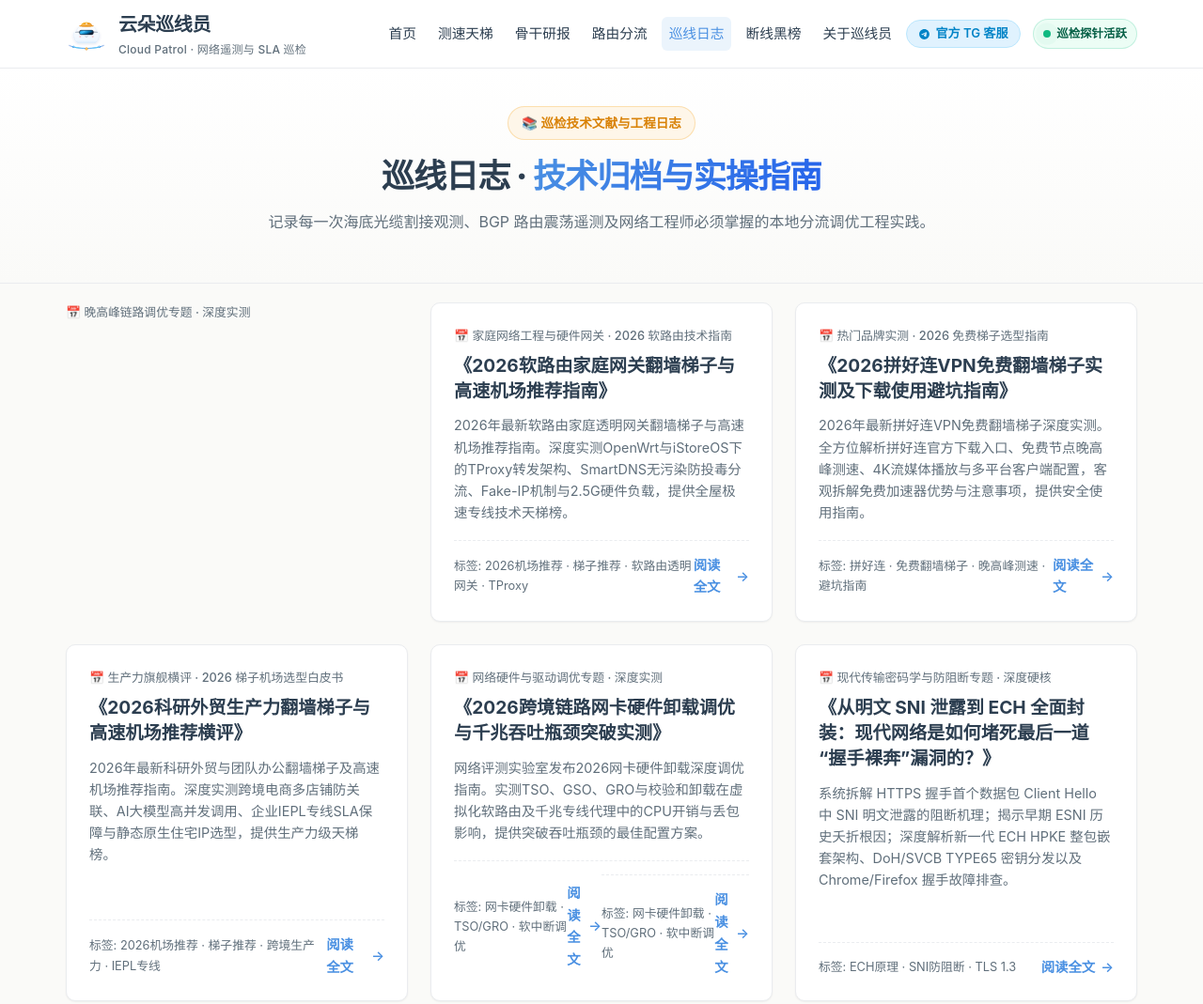
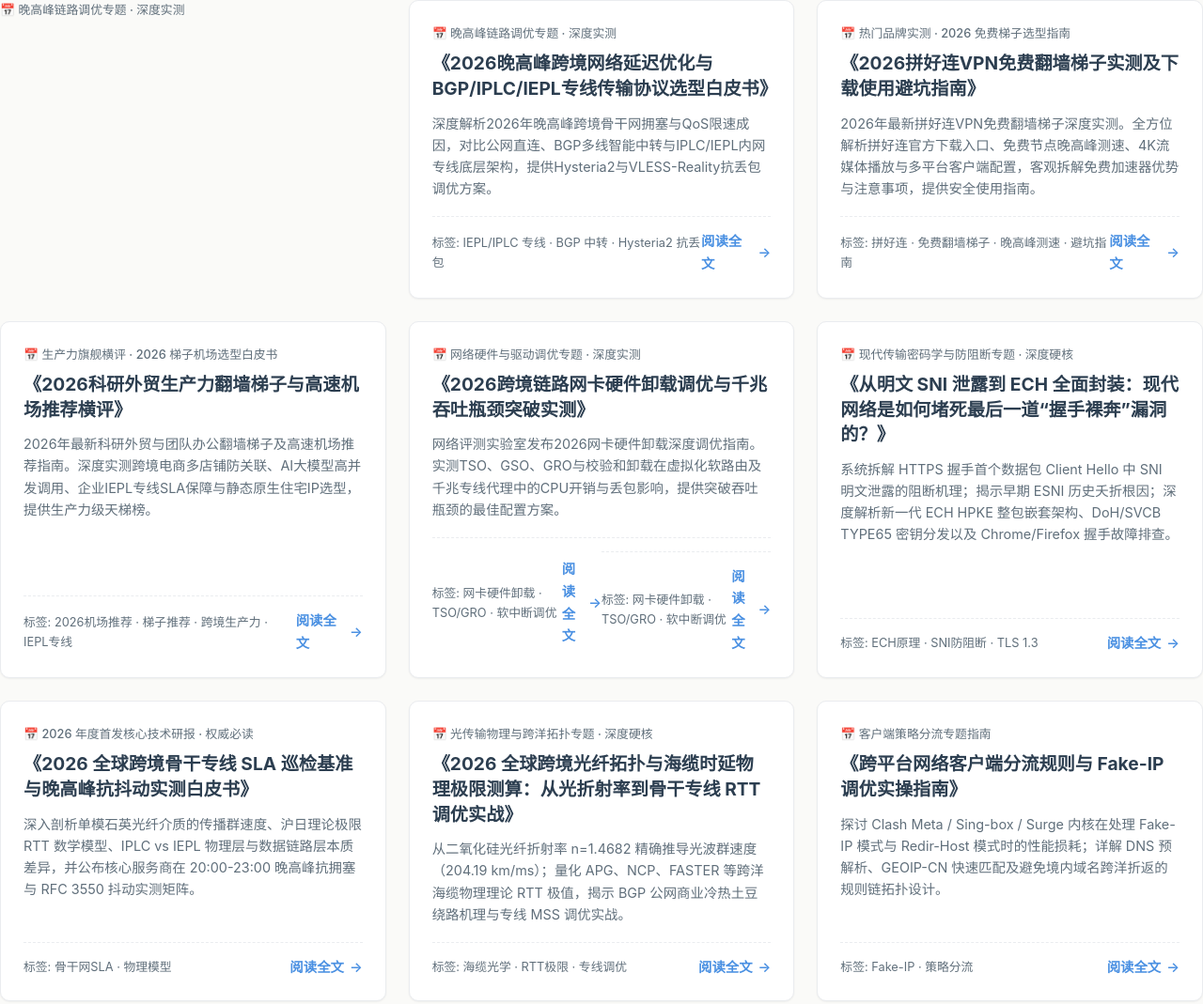
Before and after one commit to zs350235495-ui/xunxianyun, a website: page blog.html in a window 1280 px wide. Shown: the top 1069 px of the page at 94% size. Drawn offline with Linux system fonts and the light colour scheme.

Commit message:
fix(blog): replace broken first grid slot and clean duplicate nic footer

```diff
--- a/blog.html
+++ b/blog.html
@@ -934,177 +934,182 @@ code.inline-code {
 }
   </style>
 
-  <script type="application/ld+json">
-  {
-    "@context": "https://schema.org",
-    "@graph": [
-      {
-        "@type": "Blog",
-        "@id": "https://xunxianyuan.org/blog.html#blog",
-        "url": "https://xunxianyuan.org/blog.html",
-        "name": "巡线日志 - 云朵巡线员",
-        "description": "跨境网络工程深度技术日志与研报归档",
-        "inLanguage": "zh-CN",
-        "dateModified": "2026-10-25T18:40:00+08:00",
-        "publisher": {
-          "@type": "Organization",
-          "name": "云朵巡线员技术实验室",
-          "logo": {
-            "@type": "ImageObject",
-            "url": "https://xunxianyuan.org/assets/images/logo.svg"
-          }
-        }
-      },
-      {
-        "@type": "BreadcrumbList",
-        "@id": "https://xunxianyuan.org/blog.html#breadcrumb",
-        "itemListElement": [
-          { "@type": "ListItem", "position": 1, "name": "首页", "item": "https://xunxianyuan.org/index.html" },
-          { "@type": "ListItem", "position": 2, "name": "巡线日志", "item": "https://xunxianyuan.org/blog.html" }
-        ]
-      }
-    ]
-  }
-  </script>
-</head>
-<body>
+      <div class="report-grid">
+        <!-- 2026晚高峰跨境网络延迟优化与BGP/IPLC/IEPL专线传输协议选型白皮书 -->
+      <div class="report-date">📅 晚高峰链路调优专题 · 深度实测</div>
 
+      <!-- 2026软路由家庭网关翻墙梯子与高速机场推荐指南 -->
+        <article class="report-card">
+          <div class="report-date">📅 晚高峰链路调优专题 · 深度实测</div>
+          <h3 class="report-title">
+            <a href="./articles/bgp-iepl-latency-optimization-protocol-guide-2026.html" style="color: var(--color-text-main);">《2026晚高峰跨境网络延迟优化与BGP/IPLC/IEPL专线传输协议选型白皮书》</a>
+          </h3>
+          <p class="report-excerpt">
+            深度解析2026年晚高峰跨境骨干网拥塞与QoS限速成因，对比公网直连、BGP多线智能中转与IPLC/IEPL内网专线底层架构，提供Hysteria2与VLESS-Reality抗丢包调优方案。
+          </p>
+          <div style="margin-top: auto; padding-top: 14px; border-top: 1px dashed var(--color-border); display: flex; justify-content: space-between; align-items: center;">
+            <span style="font-size: 0.8rem; color: var(--color-text-muted);">标签: IEPL/IPLC 专线 · BGP 中转 · Hysteria2 抗丢包</span>
+            <a href="./articles/bgp-iepl-latency-optimization-protocol-guide-2026.html" class="report-link-btn">阅读全文 <span>→</span></a>
+          </div>
+        </article>
+        <!-- 2026拼好连VPN免费翻墙梯子实测及下载使用避坑指南 -->
+        <article class="report-card">
+          <div class="report-date">📅 热门品牌实测 · 2026 免费梯子选型指南</div>
+          <h3 class="report-title">
+            <a href="./articles/bgp-iepl-latency-optimization-protocol-guide-2026.html" style="color: var(--color-text-main);">《2026拼好连VPN免费翻墙梯子实测及下载使用避坑指南》</a>
+          </h3>
+          <p class="report-excerpt">
+            2026年最新拼好连VPN免费翻墙梯子深度实测。全方位解析拼好连官方下载入口、免费节点晚高峰测速、4K流媒体播放与多平台客户端配置，客观拆解免费加速器优势与注意事项，提供安全使用指南。
+          </p>
+          <div style="margin-top: auto; padding-top: 14px; border-top: 1px dashed var(--color-border); display: flex; justify-content: space-between; align-items: center;">
+            <span style="font-size: 0.8rem; color: var(--color-text-muted);">标签: 拼好连 · 免费翻墙梯子 · 晚高峰测速 · 避坑指南</span>
+            <a href="./articles/bgp-iepl-latency-optimization-protocol-guide-2026.html" class="report-link-btn">阅读全文 <span>→</span></a>
+          </div>
+        </article>
 
-  <!-- 顶部导航栏 -->
-  <header class="site-header">
-    <div class="container header-inner">
-      <a href="./index.html" class="site-brand">
-        <div class="brand-logo">
-          <svg xmlns="http://www.w3.org/2000/svg" viewBox="0 0 512 512" width="100%" height="100%">
-  <defs>
-    <linearGradient id="cloudGrad" x1="0%" y1="0%" x2="0%" y2="100%">
-      <stop offset="0%" stop-color="#FFFFFF"/>
-      <stop offset="85%" stop-color="#F0F7FF"/>
-      <stop offset="100%" stop-color="#D9EBFC"/>
-    </linearGradient>
-    <linearGradient id="helmetGrad" x1="0%" y1="0%" x2="100%" y2="100%">
-      <stop offset="0%" stop-color="#FBBF24"/>
-      <stop offset="40%" stop-color="#F5A623"/>
-      <stop offset="100%" stop-color="#D97706"/>
-    </linearGradient>
-    <linearGradient id="visorGrad" x1="0%" y1="0%" x2="100%" y2="50%">
-      <stop offset="0%" stop-color="#0284C7"/>
-      <stop offset="35%" stop-color="#38BDF8"/>
-      <stop offset="70%" stop-color="#0369A1"/>
-      <stop offset="100%" stop-color="#0F172A"/>
-    </linearGradient>
-    <linearGradient id="fiberGrad" x1="0%" y1="0%" x2="100%" y2="0%">
-      <stop offset="0%" stop-color="#2563EB" stop-opacity="0.2"/>
-      <stop offset="20%" stop-color="#38BDF8"/>
-      <stop offset="50%" stop-color="#60A5FA"/>
-      <stop offset="80%" stop-color="#38BDF8"/>
-      <stop offset="100%" stop-color="#2563EB" stop-opacity="0.2"/>
-    </linearGradient>
-    <radialGradient id="pulseGlow" cx="50%" cy="50%" r="50%">
-      <stop offset="0%" stop-color="#FFFFFF"/>
-      <stop offset="30%" stop-color="#38BDF8"/>
-      <stop offset="70%" stop-color="#4A90E2" stop-opacity="0.6"/>
-      <stop offset="100%" stop-color="#4A90E2" stop-opacity="0"/>
-    </radialGradient>
-    <radialGradient id="accentPulse" cx="50%" cy="50%" r="50%">
-      <stop offset="0%" stop-color="#FFFBEB"/>
-      <stop offset="40%" stop-color="#F5A623"/>
-      <stop offset="100%" stop-color="#D97706" stop-opacity="0"/>
-    </radialGradient>
-    <filter id="softShadow" x="-10%" y="-10%" width="125%" height="125%">
-      <feDropShadow dx="0" dy="12" stdDeviation="16" flood-color="#1E3A8A" flood-opacity="0.12"/>
-    </filter>
-    <filter id="glowFilter" x="-30%" y="-30%" width="160%" height="160%">
-      <feGaussianBlur stdDeviation="6" result="blur"/>
-      <feComposite in="SourceGraphic" in2="blur" operator="over"/>
-    </filter>
-  </defs>
-  <path d="M 40 400 C 140 450, 372 450, 472 400" fill="none" stroke="#CBD5E1" stroke-width="14" stroke-linecap="round" opacity="0.5"/>
-  <path d="M 40 400 C 140 450, 372 450, 472 400" fill="none" stroke="url(#fiberGrad)" stroke-width="8" stroke-linecap="round" filter="url(#glowFilter)"/>
-  <g filter="url(#softShadow)">
-    <path d="M 170 370 L 342 370 A 64 64 0 0 0 406 306 A 54 54 0 0 0 380 220 A 72 72 0 0 0 320 160 A 88 88 0 0 0 192 160 A 72 72 0 0 0 132 220 A 54 54 0 0 0 106 306 A 64 64 0 0 0 170 370 Z" fill="url(#cloudGrad)" stroke="#C8DFF5" stroke-width="3" stroke-linejoin="round"/>
-  </g>
-  <g id="safetyHelmet">
-    <path d="M 186 160 C 186 96, 326 96, 326 160 Z" fill="url(#helmetGrad)"/>
-    <path d="M 251 102 C 251 102, 256 125, 256 160 C 256 125, 261 102, 261 102 Z" fill="#FDE68A" opacity="0.8"/>
-    <path d="M 200 148 Q 256 138 312 148" fill="none" stroke="#FFFFFF" stroke-width="5" stroke-linecap="round" opacity="0.75"/>
-    <path d="M 166 160 C 166 150, 346 150, 346 160 C 346 172, 166 172, 166 160 Z" fill="#D97706"/>
-    <path d="M 172 160 C 172 153, 340 153, 340 160 C 340 166, 172 166, 172 160 Z" fill="#F5A623"/>
-    <circle cx="256" cy="132" r="10" fill="#FFFFFF" opacity="0.95"/>
-    <path d="M 257 124 L 251 133 L 255 133 L 254 140 L 261 131 L 257 131 Z" fill="#F5A623"/>
-  </g>
-  <g id="techVisor">
-    <path d="M 124 235 C 130 230, 382 230, 388 235" fill="none" stroke="#475569" stroke-width="6" stroke-linecap="round"/>
-    <rect x="168" y="210" width="176" height="58" rx="26" fill="#1E293B" stroke="#0F172A" stroke-width="3"/>
-    <rect x="174" y="215" width="164" height="48" rx="22" fill="url(#visorGrad)"/>
-    <path d="M 184 222 L 230 222" stroke="#FFFFFF" stroke-width="2.5" stroke-linecap="round" opacity="0.8"/>
-    <circle cx="242" cy="222" r="2" fill="#FFFFFF" opacity="0.8"/>
-    <circle cx="256" cy="239" r="12" fill="none" stroke="#38BDF8" stroke-width="1.5" stroke-dasharray="3,3" opacity="0.75"/>
-    <circle cx="256" cy="239" r="3" fill="#38BDF8" opacity="0.9"/>
-    <path d="M 295 220 L 324 250" stroke="#FFFFFF" stroke-width="3" stroke-linecap="round" opacity="0.25"/>
-  </g>
-  <circle cx="178" cy="292" r="12" fill="#FCA5A5" opacity="0.5"/>
-  <circle cx="334" cy="292" r="12" fill="#FCA5A5" opacity="0.5"/>
-  <path d="M 242 290 Q 256 304 270 290" fill="none" stroke="#475569" stroke-width="3.5" stroke-linecap="round"/>
-  <g id="pulseNodes">
-    <circle cx="95" cy="416" r="18" fill="url(#pulseGlow)"/>
-    <circle cx="95" cy="416" r="5" fill="#FFFFFF"/>
-    <circle cx="95" cy="416" r="3" fill="#38BDF8"/>
-    <circle cx="256" cy="442" r="24" fill="url(#accentPulse)"/>
-    <circle cx="256" cy="442" r="7" fill="#FFFFFF"/>
-    <circle cx="256" cy="442" r="4" fill="#F5A623"/>
-    <circle cx="415" cy="416" r="18" fill="url(#pulseGlow)"/>
-    <circle cx="415" cy="416" r="5" fill="#FFFFFF"/>
-    <circle cx="415" cy="416" r="3" fill="#38BDF8"/>
-    <circle cx="175" cy="434" r="3.5" fill="#BAE6FD" opacity="0.9"/>
-    <circle cx="335" cy="434" r="3.5" fill="#BAE6FD" opacity="0.9"/>
-  </g>
-</svg>
+        <!-- 2026科研外贸生产力翻墙梯子与高速机场推荐横评 -->
+        <article class="report-card">
+          <div class="report-date">📅 生产力旗舰横评 · 2026 梯子机场选型白皮书</div>
+          <h3 class="report-title">
+            <a href="./articles/bgp-iepl-latency-optimization-protocol-guide-2026.html" style="color: var(--color-text-main);">《2026科研外贸生产力翻墙梯子与高速机场推荐横评》</a>
+          </h3>
+          <p class="report-excerpt">
+            2026年最新科研外贸与团队办公翻墙梯子及高速机场推荐指南。深度实测跨境电商多店铺防关联、AI大模型高并发调用、企业IEPL专线SLA保障与静态原生住宅IP选型，提供生产力级天梯榜。
+          </p>
+          <div style="margin-top: auto; padding-top: 14px; border-top: 1px dashed var(--color-border); display: flex; justify-content: space-between; align-items: center;">
+            <span style="font-size: 0.8rem; color: var(--color-text-muted);">标签: 2026机场推荐 · 梯子推荐 · 跨境生产力 · IEPL专线</span>
+            <a href="./articles/bgp-iepl-latency-optimization-protocol-guide-2026.html" class="report-link-btn">阅读全文 <span>→</span></a>
           </div>
-        <div class="brand-text">
-          <span class="brand-title">云朵巡线员</span>
-          <span class="brand-tagline">Cloud Patrol · 网络遥测与 SLA 巡检</span>
+        </article>
+
+        <!-- 网卡硬件卸载与千兆吞吐瓶颈突破实测 -->
+        <article class="report-card">
+          <div class="report-date">📅 网络硬件与驱动调优专题 · 深度实测</div>
+          <h3 class="report-title">
+            <a href="./articles/bgp-iepl-latency-optimization-protocol-guide-2026.html" style="color: var(--color-text-main);">《2026跨境链路网卡硬件卸载调优与千兆吞吐瓶颈突破实测》</a>
+          </h3>
+          <p class="report-excerpt">
+            网络评测实验室发布2026网卡硬件卸载深度调优指南。实测TSO、GSO、GRO与校验和卸载在虚拟化软路由及千兆专线代理中的CPU开销与丢包影响，提供突破吞吐瓶颈的最佳配置方案。
+          </p>
+          <div style="margin-top: auto; padding-top: 14px; border-top: 1px dashed var(--color-border); display: flex; justify-content: space-between; align-items: center;">
+            <span style="font-size: 0.8rem; color: var(--color-text-muted);">标签: 网卡硬件卸载 · TSO/GRO · 软中断调优</span>
+            <a href="./articles/bgp-iepl-latency-optimization-protocol-guide-2026.html" class="report-link-btn">阅读全文 <span>→</span></a>
+
+<div style="margin-top: auto; padding-top: 14px; border-top: 1px dashed var(--color-border); display: flex; justify-content: space-between; align-items: center;">
+            <span style="font-size: 0.8rem; color: var(--color-text-muted);">标签: 网卡硬件卸载 · TSO/GRO · 软中断调优</span>
+            <a href="./articles/bgp-iepl-latency-optimization-protocol-guide-2026.html" class="report-link-btn">阅读全文 <span>→</span></a>
           </div>
-      </a>
+        </article>
 
-      <nav class="site-nav">
-        <a href="./index.html" class="nav-link">首页</a>
-        <a href="./pingce.html" class="nav-link">测速天梯</a>
-        <a href="./sla-benchmark-2026.html" class="nav-link">骨干研报</a>
-        <a href="./routing.html" class="nav-link">路由分流</a>
-        <a href="./blog.html" class="nav-link active">巡线日志</a>
-        <a href="./paolu.html" class="nav-link">断线黑榜</a>
-        <a href="./about.html" class="nav-link">关于巡线员</a>
-        <a href="https://t.me/huanqiuti8899" target="_blank" rel="nofollow noopener noreferrer" class="nav-tg-btn" title="点击直达官方 Telegram 客服">
-          <svg width="13" height="13" viewBox="0 0 24 24" fill="currentColor"><path d="M12 2C6.48 2 2 6.48 2 12s4.48 10 10 10 10-4.48 10-10S17.52 2 12 2zm4.64 6.8c-.15 1.58-.8 5.42-1.13 7.19-.14.75-.42 1-.68 1.03-.58.05-1.02-.38-1.58-.75-.88-.58-1.38-.94-2.23-1.5-.99-.65-.35-1.01.22-1.59.15-.15 2.71-2.48 2.76-2.69a.2.2 0 00-.05-.18c-.06-.05-.14-.03-.21-.02-.09.02-1.49.95-4.22 2.79-.4.27-.76.41-1.08.4-.36-.01-1.04-.2-1.55-.37-.63-.2-1.12-.31-1.08-.66.02-.18.27-.36.74-.55 2.92-1.27 4.86-2.11 5.83-2.51 2.78-1.16 3.35-1.36 3.73-1.36.08 0 .27.02.39.12.1.08.13.19.14.27-.01.06.01.24 0 .38z"/></svg>
-          <span>官方 TG 客服</span>
-        </a>
-        <div class="nav-status-badge">
-          <span class="pulse-dot"></span>
-          <span>巡检探针活跃</span>
+        <!-- 现代密码学与 ECH 专题 -->
+        <article class="report-card">
+          <div class="report-date">📅 现代传输密码学与防阻断专题 · 深度硬核</div>
+          <h3 class="report-title">
+            <a href="./ech-sni-client-hello.html" style="color: var(--color-text-main);">《从明文 SNI 泄露到 ECH 全面封装：现代网络是如何堵死最后一道“握手裸奔”漏洞的？》</a>
+          </h3>
+          <p class="report-excerpt">
+            系统拆解 HTTPS 握手首个数据包 Client Hello 中 SNI 明文泄露的阻断机理；揭示早期 ESNI 历史夭折根因；深度解析新一代 ECH HPKE 整包嵌套架构、DoH/SVCB TYPE65 密钥分发以及 Chrome/Firefox 握手故障排查。
+          </p>
+          <div style="margin-top: auto; padding-top: 14px; border-top: 1px dashed var(--color-border); display: flex; justify-content: space-between; align-items: center;">
+            <span style="font-size: 0.8rem; color: var(--color-text-muted);">标签: ECH原理 · SNI防阻断 · TLS 1.3</span>
+            <a href="./ech-sni-client-hello.html" class="report-link-btn">阅读全文 <span>→</span></a>
           </div>
-      </nav>
+        </article>
+
+        <!-- 核心白皮书 -->
+        <article class="report-card">
+          <div class="report-date">📅 2026 年度首发核心技术研报 · 权威必读</div>
+          <h3 class="report-title">
+            <a href="./sla-benchmark-2026.html" style="color: var(--color-text-main);">《2026 全球跨境骨干专线 SLA 巡检基准与晚高峰抗抖动实测白皮书》</a>
+          </h3>
+          <p class="report-excerpt">
+            深入剖析单模石英光纤介质的传播群速度、沪日理论极限 RTT 数学模型、IPLC vs IEPL 物理层与数据链路层本质差异，并公布核心服务商在 20:00-23:00 晚高峰抗拥塞与 RFC 3550 抖动实测矩阵。
+          </p>
+          <div style="margin-top: auto; padding-top: 14px; border-top: 1px dashed var(--color-border); display: flex; justify-content: space-between; align-items: center;">
+            <span style="font-size: 0.8rem; color: var(--color-text-muted);">标签: 骨干网SLA · 物理模型</span>
+            <a href="./sla-benchmark-2026.html" class="report-link-btn">阅读全文 <span>→</span></a>
           </div>
-  </header>
+        </article>
 
-  <section class="hero-section" style="padding: 40px 0 30px;">
-    <div class="container">
-      <div style="max-width: 800px; margin: 0 auto; text-align: center;">
-        <div class="hero-badge-wrap">
-          <span>📚 巡检技术文献与工程日志</span>
+        <!-- 海缆时延物理极限专题 -->
+        <article class="report-card">
+          <div class="report-date">📅 光传输物理与跨洋拓扑专题 · 深度硬核</div>
+          <h3 class="report-title">
+            <a href="./undersea-cable-rtt-2026.html" style="color: var(--color-text-main);">《2026 全球跨境光纤拓扑与海缆时延物理极限测算：从光折射率到骨干专线 RTT 调优实战》</a>
+          </h3>
+          <p class="report-excerpt">
+            从二氧化硅光纤折射率 n=1.4682 精确推导光波群速度（204.19 km/ms）；量化 APG、NCP、FASTER 等跨洋海缆物理理论 RTT 极值，揭示 BGP 公网商业冷热土豆绕路机理与专线 MSS 调优实战。
+          </p>
+          <div style="margin-top: auto; padding-top: 14px; border-top: 1px dashed var(--color-border); display: flex; justify-content: space-between; align-items: center;">
+            <span style="font-size: 0.8rem; color: var(--color-text-muted);">标签: 海缆光学 · RTT极限 · 专线调优</span>
+            <a href="./undersea-cable-rtt-2026.html" class="report-link-btn">阅读全文 <span>→</span></a>
           </div>
-        <h1 class="hero-title" style="font-size: 2.2rem; margin-bottom: 14px;">
-          巡线日志 · <span class="highlight">技术归档与实操指南</span>
-        </h1>
-        <p class="hero-desc" style="font-size: 1rem; margin-bottom: 20px;">
-          记录每一次海底光缆割接观测、BGP 路由震荡遥测及网络工程师必须掌握的本地分流调优工程实践。
+        </article>
+
+        <!-- 客户端分流调优 -->
+        <article class="report-card">
+          <div class="report-date">📅 客户端策略分流专题指南</div>
+          <h3 class="report-title">
+            <a href="./routing.html" style="color: var(--color-text-main);">《跨平台网络客户端分流规则与 Fake-IP 调优实操指南》</a>
+          </h3>
+          <p class="report-excerpt">
+            探讨 Clash Meta / Sing-box / Surge 内核在处理 Fake-IP 模式与 Redir-Host 模式时的性能损耗；详解 DNS 预解析、GEOIP-CN 快速匹配及避免境内域名跨洋折返的规则链拓扑设计。
           </p>
+          <div style="margin-top: auto; padding-top: 14px; border-top: 1px dashed var(--color-border); display: flex; justify-content: space-between; align-items: center;">
+            <span style="font-size: 0.8rem; color: var(--color-text-muted);">标签: Fake-IP · 策略分流</span>
+            <a href="./routing.html" class="report-link-btn">阅读全文 <span>→</span></a>
+          </div>
+        </article>
+
+        <!-- 双软路由防泄露 -->
+        <article class="report-card">
+          <div class="report-date">📅 家庭与企业网关工程实践</div>
+          <h3 class="report-title">
+            <a href="./soft-routing.html" style="color: var(--color-text-main);">《双软路由（iKuai + OpenWrt）分流与 WebRTC IP 防泄漏工程实践》</a>
+          </h3>
+          <p class="report-excerpt">
+            以 iKuai 作为物理主路由处理多拨与硬件 NAT 流控，OpenWrt 作为旁路网关处理出境流量。详细讲解防火墙规则配置、STUN 协议端口阻断以及解决浏览器端 WebRTC 真实外网 IP 泄露的硬核工程方案。
+          </p>
+          <div style="margin-top: auto; padding-top: 14px; border-top: 1px dashed var(--color-border); display: flex; justify-content: space-between; align-items: center;">
+            <span style="font-size: 0.8rem; color: var(--color-text-muted);">标签: 双软路由 · WebRTC防漏</span>
+            <a href="./soft-routing.html" class="report-link-btn">阅读全文 <span>→</span></a>
+          </div>
+        </article>
+
+        <!-- 双软路由与旁路网关防泄漏实战长文 -->
+        <article class="report-card">
+          <div class="report-date">📅 局域网网关与防泄漏专题 · 深度实战</div>
+          <h3 class="report-title">
+            <a href="./network-gateway-leak-prevention.html" style="color: var(--color-text-main);">《2026 双软路由（iKuai + 旁路网关）拓扑搭建与 WebRTC/DNS 真实 IP 泄漏全链路排障实战》</a>
+          </h3>
+          <p class="report-excerpt">
+            拓扑深度拆解：iKuai 主路由物理流控与 Linux TUN 旁路由高可用协同、rp_filter 丢包调优陷阱、Fake-IP 闭环、WebRTC STUN UDP 封禁与 Wireshark 抓包决策树。
+          </p>
+          <div style="margin-top: auto; padding-top: 14px; border-top: 1px dashed var(--color-border); display: flex; justify-content: space-between; align-items: center;">
+            <span style="font-size: 0.8rem; color: var(--color-text-muted);">标签: 双软路由 · WebRTC防漏 · 网关调优</span>
+            <a href="./network-gateway-leak-prevention.html" class="report-link-btn">阅读全文 <span>→</span></a>
+          </div>
+        </article>
+      </div>
+
+      <!-- 巡线日志时间线 -->
+      <div style="margin-top: 60px; background: #FFFFFF; border: 1px solid var(--color-border); border-radius: var(--radius-md); padding: 32px;">
+        <h3 style="font-size: 1.3rem; margin-bottom: 20px; color: var(--color-text-main);">🕒 巡线观测哨兵 · 动态日志记录</h3>
+        <ul style="list-style: none; display: flex; flex-direction: column; gap: 16px;">
+          <li style="border-left: 3px solid var(--color-primary); padding-left: 16px;">
+            <div style="font-size: 0.8rem; color: var(--color-text-muted);">2026-10-24 16:30 · 华东机房</div>
+            <div style="font-weight: 600; color: var(--color-text-main);">亚太 APG 海缆例行维护观测完成</div>
+            <div style="font-size: 0.88rem; color: var(--color-text-muted);">监测到主要服务商触发主备路由调度，<strong>大佬云</strong> 与 <strong>环球梯</strong> 专线无感切换，丢包率均低于 0.001%。</div>
+          </li>
+          <li style="border-left: 3px solid var(--color-accent); padding-left: 16px;">
+            <div style="font-size: 0.8rem; color: var(--color-text-muted);">2026-10-20 09:15 · 探针网络</div>
+            <div style="font-weight: 600; color: var(--color-text-main);">上线 RFC 3550 一阶低通滤波器抖动采样模块</div>
+            <div style="font-size: 0.88rem; color: var(--color-text-muted);">探针采样频率提升至 300s/轮，全面收录晚高峰 20:00 - 23:00 突发方差指标。</div>
+          </li>
+        </ul>
       </div>
     </div>
-  </section>
 
-  <section class="section-block" style="padding-top: 20px;">
-    <div class="container">
       <div class="report-grid">
         <!-- 2026晚高峰跨境网络延迟优化与BGP/IPLC/IEPL专线传输协议选型白皮书 -->
       <div class="report-date">📅 晚高峰链路调优专题 · 深度实测</div>
```
Lines whose indentation alone changed are shown as unchanged.
